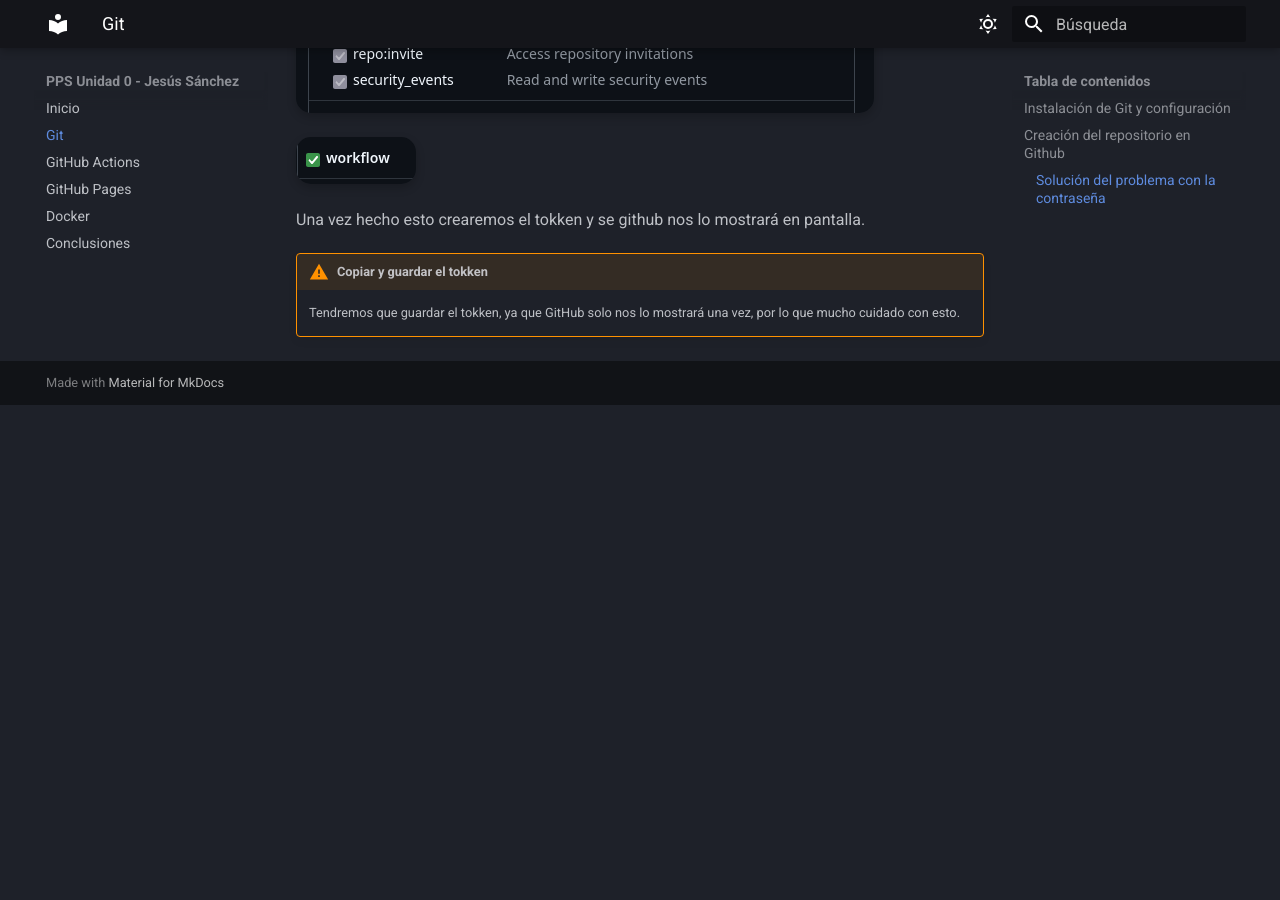
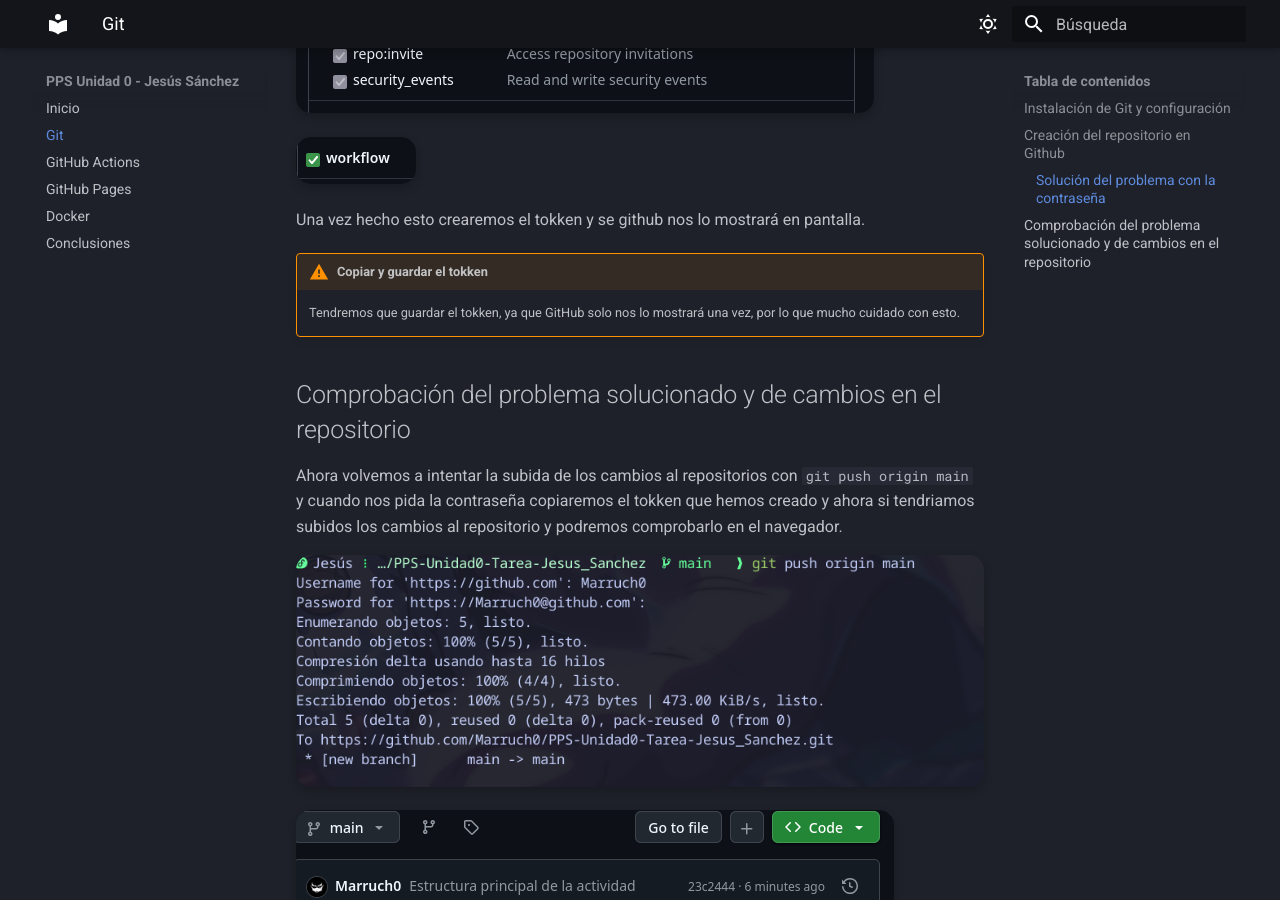
Before and after one commit to Marruch0/PPS-Unidad0-Tarea-Jesus_Sanchez, an MkDocs documentation site: the page built from docs/git.md, in a window 1280 px wide and 900 px high, scrolled down 4808 px. Built offline with MkDocs 1.6.1 and Material for MkDocs 9.7.7, drawn with Linux system fonts in a browser that asks for light colours; before the commit the page ends 5213 px from its top, so only the background shows below that.

Commit message:
Añadido en git.md

```diff
--- a/docs/git.md
+++ b/docs/git.md
@@ -69,3 +69,13 @@
 Una vez hecho esto crearemos el tokken y se github nos lo mostrará en pantalla.
 !!! warning "Copiar y guardar el tokken"
 	Tendremos que guardar el tokken, ya que GitHub solo nos lo mostrará una vez, por lo que mucho cuidado con esto.
+
+## Comprobación del problema solucionado y de cambios en el repositorio
+
+Ahora volvemos a intentar la subida de los cambios al repositorios con `git push origin main` y cuando nos pida la contraseña copiaremos el tokken que hemos creado y ahora si tendriamos subidos los cambios al repositorio y podremos comprobarlo en el navegador.
+
+![Git push bien](imagenes/git_push_bien.png)
+
+![Comprobacion del repositorio](imagenes/comprobacionrepositorio.png)
+
+![Comprobacion del repositorio 2](imagenes/comprobacionRepositorio2.png)
```
Also changed, not shown: docs/imagenes/comprobacionRepositorio2.png (renamed from docs/imagenes/Captura desde 2025-12-14 14-20-02.png), docs/imagenes/comprobacionrepositorio.png (renamed from docs/imagenes/Captura desde 2025-12-14 14-19-37.png), docs/imagenes/git_push_bien.png (renamed from docs/imagenes/Captura desde 2025-12-14 14-18-42.png).
